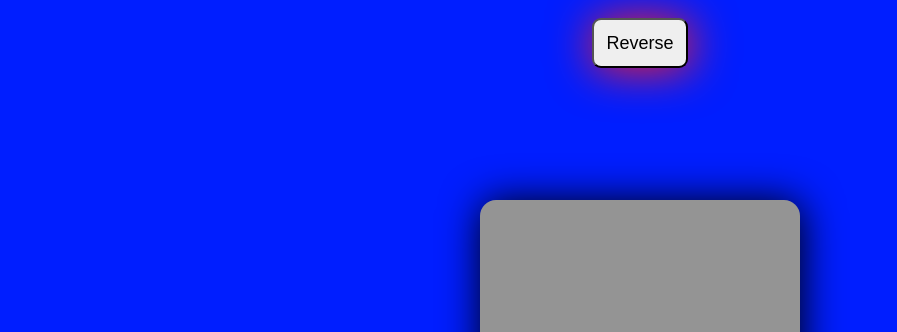
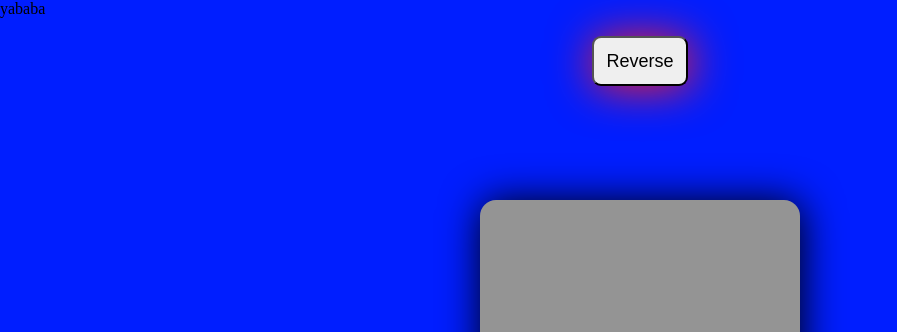
Before and after one commit to Darth-Joshua/refreshButton, a plain HTML site: page index.html in a window 1280 px wide. Shown: the top 332 px of the page, without its empty margins (0-897 px from the left). Drawn offline with Linux system fonts and the light colour scheme.

Commit message:
testing git after dissaster git

```diff
--- a/index.html
+++ b/index.html
@@ -1,6 +1,7 @@
 <link rel="stylesheet" href="style.css">
 
 <body>
+    yababa
     <div>
         <button id="reverse">
             Reverse
```
